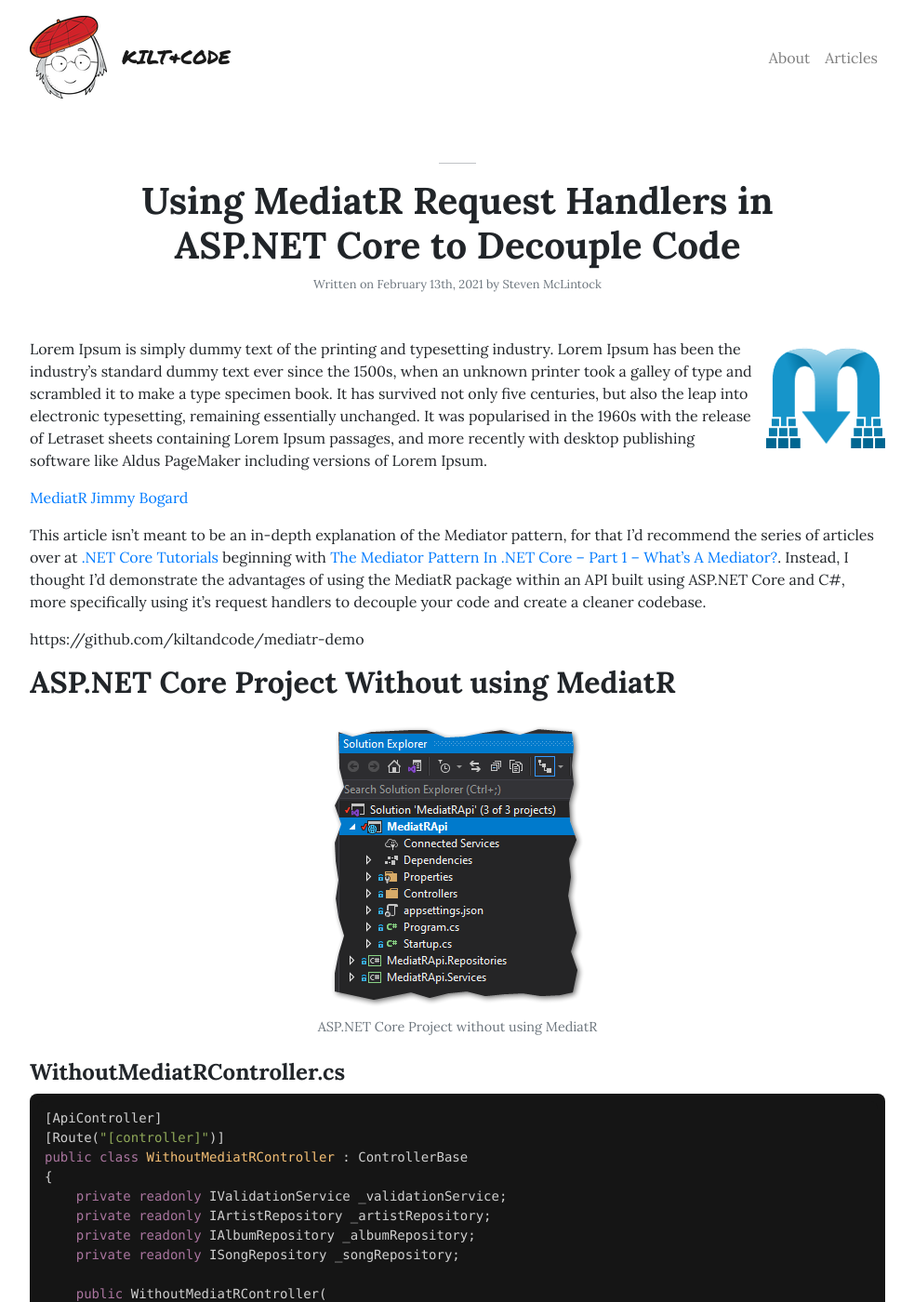
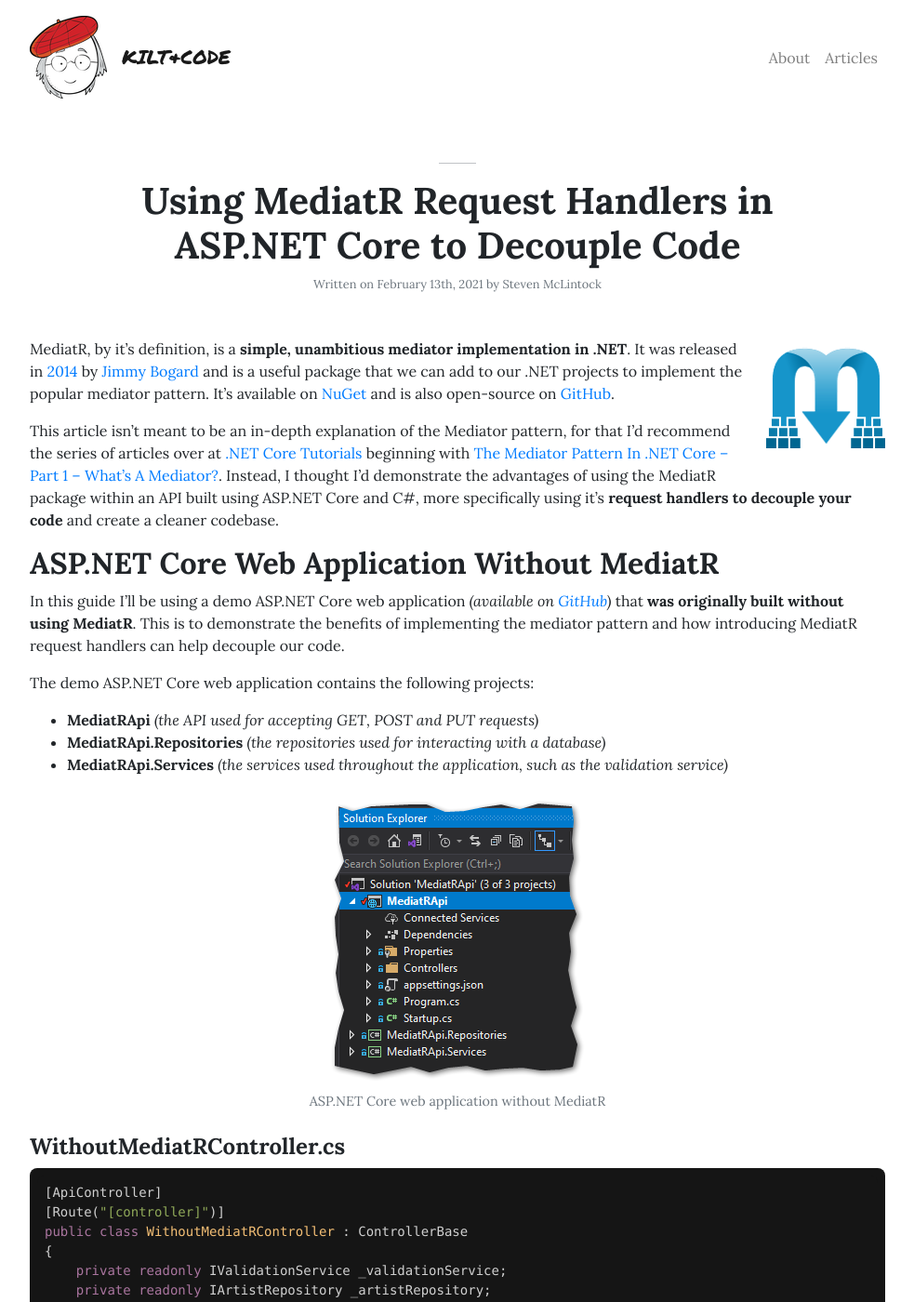
Before and after one commit to kiltandcode/kiltandcode.com, a Jekyll site: the page built from _posts/2021-02-13-using-mediatr-request-handlers-in-aspnet-core-to-decouple-code.md, in a window 1280 px wide and 1400 px high. Shown: the whole window at 93% size, without its empty margins (148-1131 px from the left). Built offline with Jekyll 4.4.1, drawn with Linux system fonts in a browser that asks for light colours; nearby versions of some CDN libraries; some of the changed text lies outside the part shown.

Commit message:
Introduction for MediatR article

````diff
--- a/_includes/image-lead.html
+++ b/_includes/image-lead.html
@@ -1 +1 @@
-<img src="{{ site.baseurl }}/assets/img/{{ include.year }}/{{ include.month }}/{{ include.file }}" alt="{{ include.alt }}" class="img-fluid float-right ml-2 mb-2 d-none d-md-block" />
+<img src="{{ site.baseurl }}/assets/img/{{ include.year }}/{{ include.month }}/{{ include.file }}" alt="{{ include.alt }}" class="img-fluid float-right ml-4 mb-4 d-none d-md-block" />
--- a/_posts/2021-02-13-using-mediatr-request-handlers-in-aspnet-core-to-decouple-code.md
+++ b/_posts/2021-02-13-using-mediatr-request-handlers-in-aspnet-core-to-decouple-code.md
@@ -15,29 +15,42 @@ category: csharp
     alt='MediatR'
 %}
 
-Lorem Ipsum is simply dummy text of the printing and typesetting industry. Lorem Ipsum has been the industry's standard dummy text ever since the 1500s, when an unknown printer took a galley of type and scrambled it to make a type specimen book. It has survived not only five centuries, but also the leap into electronic typesetting, remaining essentially unchanged. It was popularised in the 1960s with the release of Letraset sheets containing Lorem Ipsum passages, and more recently with desktop publishing software like Aldus PageMaker including versions of Lorem Ipsum.
+MediatR, by it's definition, is a **simple, unambitious mediator implementation
+in .NET**. It was released in [2014](https://www.nuget.org/packages/MediatR/0.1.0)
+by [Jimmy Bogard](https://github.com/jbogard) and is a useful package that we can
+add to our .NET projects to implement the popular mediator pattern. It's available
+on [NuGet](https://www.nuget.org/packages/MediatR/) and is also open-source
+on [GitHub](https://github.com/jbogard/MediatR).
 
-[MediatR](https://github.com/jbogard/MediatR)
-[Jimmy Bogard](https://github.com/jbogard)
+This article isn't meant to be an in-depth explanation of the Mediator pattern,
+for that I'd recommend the series of articles over at
+[.NET Core Tutorials](https://dotnetcoretutorials.com/) beginning with
+[The Mediator Pattern In .NET Core – Part 1 – What’s A Mediator?](https://dotnetcoretutorials.com/2019/04/30/the-mediator-pattern-in-net-core-part-1-whats-a-mediator/). Instead, I thought
+I'd demonstrate the advantages of using the MediatR package within an API built using
+ASP.NET Core and C#, more specifically using it's **request handlers to decouple your
+code** and create a cleaner codebase.
 
-This article isn't meant to be an in-depth explanation of the Mediator pattern, for that
-I'd recommend the series of articles over at [.NET Core Tutorials](https://dotnetcoretutorials.com/)
-beginning with
-[The Mediator Pattern In .NET Core – Part 1 – What’s A Mediator?](https://dotnetcoretutorials.com/2019/04/30/the-mediator-pattern-in-net-core-part-1-whats-a-mediator/). Instead, I thought I'd demonstrate
-the advantages of using the MediatR package within an API built using ASP.NET Core and C#, more specifically
-using it's request handlers to decouple your code and create a cleaner codebase.
+## ASP.NET Core Web Application Without MediatR
 
-https://github.com/kiltandcode/mediatr-demo
+In this guide I'll be using a demo ASP.NET Core web application
+*(available on [GitHub](https://github.com/kiltandcode/mediatr-demo))* that
+**was originally built without using MediatR**. This is to demonstrate
+the benefits of implementing the mediator pattern and how introducing MediatR request
+handlers can help decouple our code.
 
-## ASP.NET Core Project Without using MediatR
+The demo ASP.NET Core web application contains the following projects:
+
+* **MediatRApi** *(the API used for accepting GET, POST and PUT requests)*
+* **MediatRApi.Repositories** *(the repositories used for interacting with a database)*
+* **MediatRApi.Services** *(the services used throughout the application, such as the validation service)*
 
 {%
     include image.html
     year='2021'
     month='02'
     file='solution-explorer-without-mediatr.png'
-    alt='ASP.NET Core Project without using MediatR'
-    caption='ASP.NET Core Project without using MediatR'
+    alt='ASP.NET Core web application without MediatR'
+    caption='ASP.NET Core web application without MediatR'
 %}
 
 #### WithoutMediatRController.cs
@@ -109,7 +122,7 @@ public void ConfigureServices(IServiceCollection services)
 }
 ```
 
-## ASP.NET Core Project using MediatR
+## ASP.NET Core Web Application With MediatR
 
 {%
     include image.html
@@ -327,4 +340,7 @@ public void ConfigureServices(IServiceCollection services)
 }
 ```
 
-https://github.com/kiltandcode/mediatr-demo
+## GitHub Repository
+
+The code for this article is available at
+[github.com/kiltandcode/mediatr-demo](https://github.com/kiltandcode/mediatr-demo)
````
